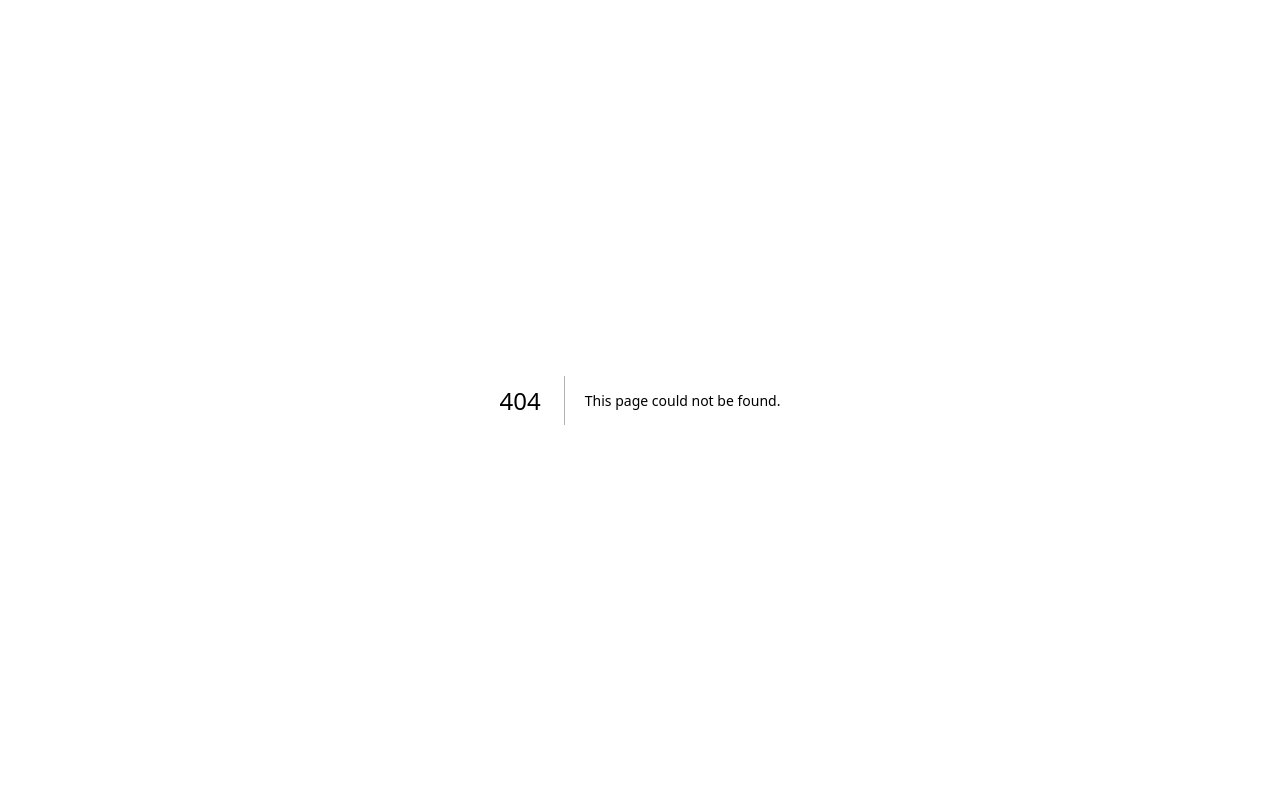
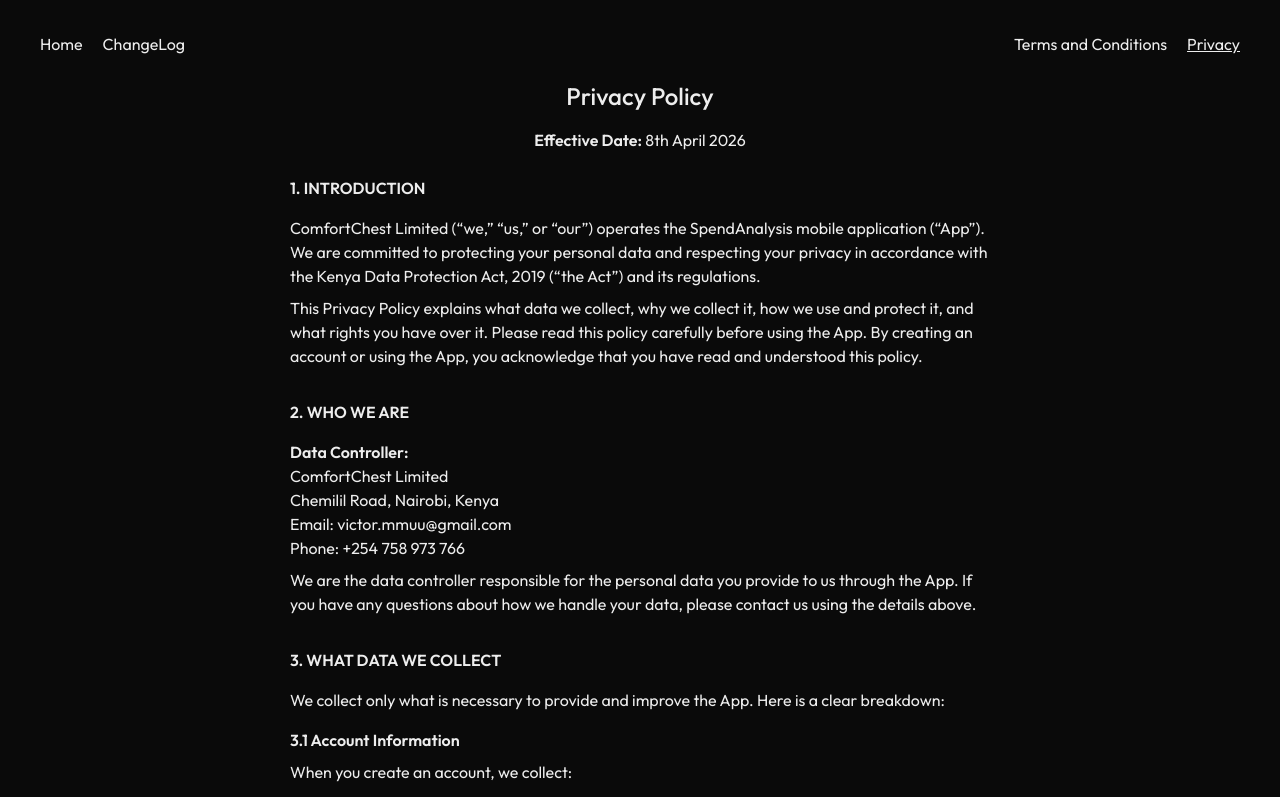
Before and after one commit to victormutuku/Mpesa-Summary-Website, a Next.js app: page /legal/privacy in a window 1280 px wide. Before the commit this address had no page. Shown: the top 797 px of the page. Built offline with nearby package versions, Linux system fonts and the light colour scheme.

Commit message:
fixed color issue; moved pages to legal folder

```diff
--- a/src/app/components/HeaderLinks.jsx
+++ b/src/app/components/HeaderLinks.jsx
@@ -8,8 +8,8 @@
                 <Link href={'/changelog'} className={`hover:underline ${active === "changelog" && "underline"}`}>ChangeLog</Link>
             </div>
             <div className="flex gap-5">
-                <Link href={'/terms-and-conditions'} className={`hover:underline ${active === "terms" && "underline"}`}>Terms and Conditions</Link>
-                <Link href={'/privacy'} className={`hover:underline ${active === "privacy" && "underline"}`}>Privacy</Link>
+                <Link href={'/legal/terms-and-conditions'} className={`hover:underline ${active === "terms" && "underline"}`}>Terms and Conditions</Link>
+                <Link href={'/legal/privacy'} className={`hover:underline ${active === "privacy" && "underline"}`}>Privacy</Link>
             </div>
         </div>
     )
--- a/src/app/privacy/page.jsx
+++ b/src/app/legal/privacy/page.jsx
@@ -1,4 +1,4 @@
-import HeaderLinks from '../components/HeaderLinks'
+import HeaderLinks from '../../components/HeaderLinks'
 
 export default function PrivacyPolicy() {
     var companyName = "ComfortChest Limited";
@@ -10,7 +10,7 @@
 
     return (
         <div className='w-full flex justify-center'>
-            <div className="flex flex-col items-center justify-center pt-20 px-5 not-dark:text-magnolia-950 dark:text-magnolia-50 max-w-[900px]">
+            <div className="flex flex-col items-center justify-center pt-20 px-5 max-w-225">
                 <HeaderLinks active='privacy' />
                 <p className='text-2xl font-medium lg:px-20 mb-4'>Privacy Policy</p>
                 <p className="mb-6"><span className="font-semibold">Effective Date:</span> 8th April 2026</p>
--- a/src/app/terms-and-conditions/page.jsx
+++ b/src/app/legal/terms-and-conditions/page.jsx
@@ -1,5 +1,5 @@
 import React from 'react'
-import HeaderLinks from '../components/HeaderLinks'
+import HeaderLinks from '../../components/HeaderLinks'
 
 export default function TermsAndConditions() {
     var companyName = "ComfortChest Limited";
@@ -11,7 +11,7 @@
 
     return (
         <div className='w-full flex justify-center'>
-            <div className="flex flex-col items-center justify-center pt-20 px-5 not-dark:text-magnolia-950 dark:text-magnolia-50 max-w-[900px]">
+            <div className="flex flex-col items-center justify-center pt-20 px-5 max-w-225">
                 <HeaderLinks active='terms' />
                 <p className='text-2xl font-medium lg:px-20 mb-4'>Terms and Conditions</p>
                 <p className="mb-6"><span className="font-semibold">Effective Date:</span> 6th April 2026</p>
```
